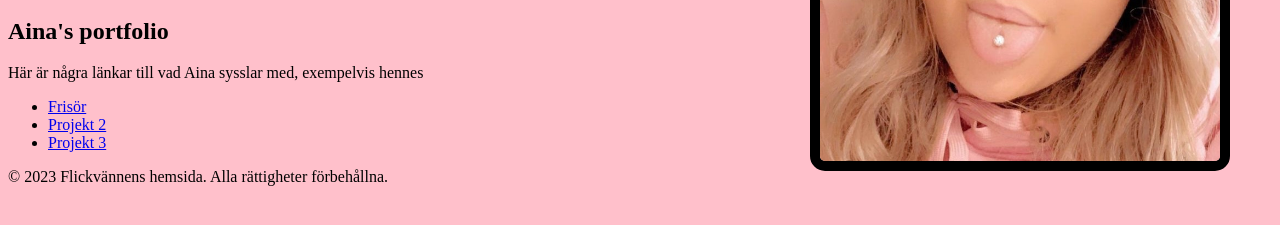
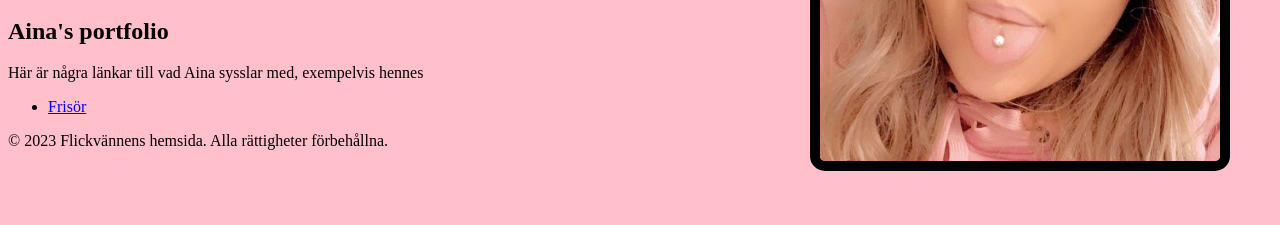
Before and after one commit to Stoxzy/Stoxzy.github.io, a plain HTML site: page index.html in a window 1280 px wide. Shown: the part 299-524 px from the top of the page. Drawn offline with Linux system fonts and the light colour scheme.

Commit message:
Update index.html

```diff
--- a/index.html
+++ b/index.html
@@ -32,8 +32,6 @@
             <p>Här är några länkar till vad Aina sysslar med, exempelvis hennes </p>
             <ul>
                 <li><a href="https://www.instagram.com/hairbyainahedenfalk/">Frisör</a></li>
-                <li><a href="projekt2.html">Projekt 2</a></li>
-                <li><a href="projekt3.html">Projekt 3</a></li>
             </ul>
         </section>
         <img id="aina" src="aina.JPG" alt="Min flickvän">
```
